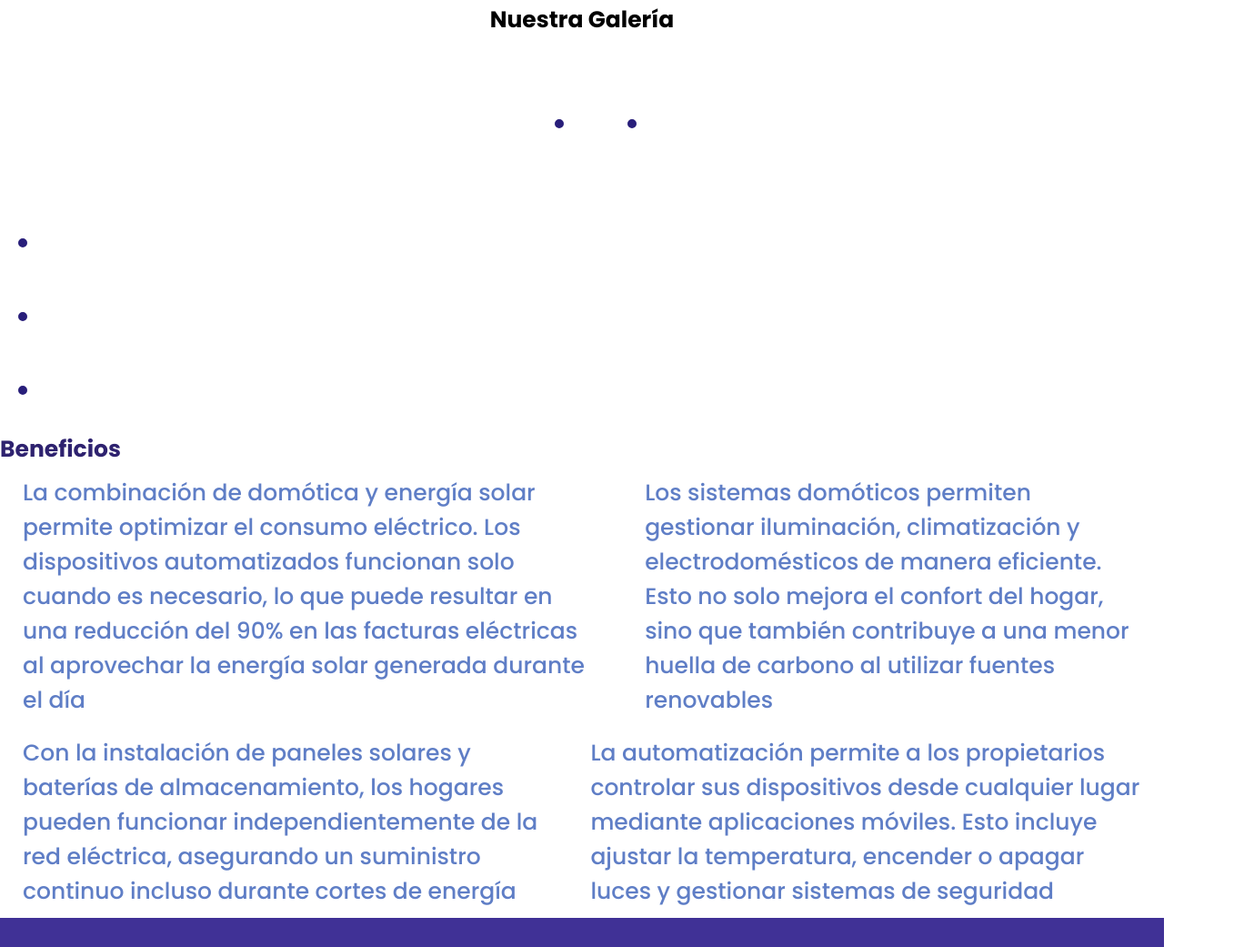
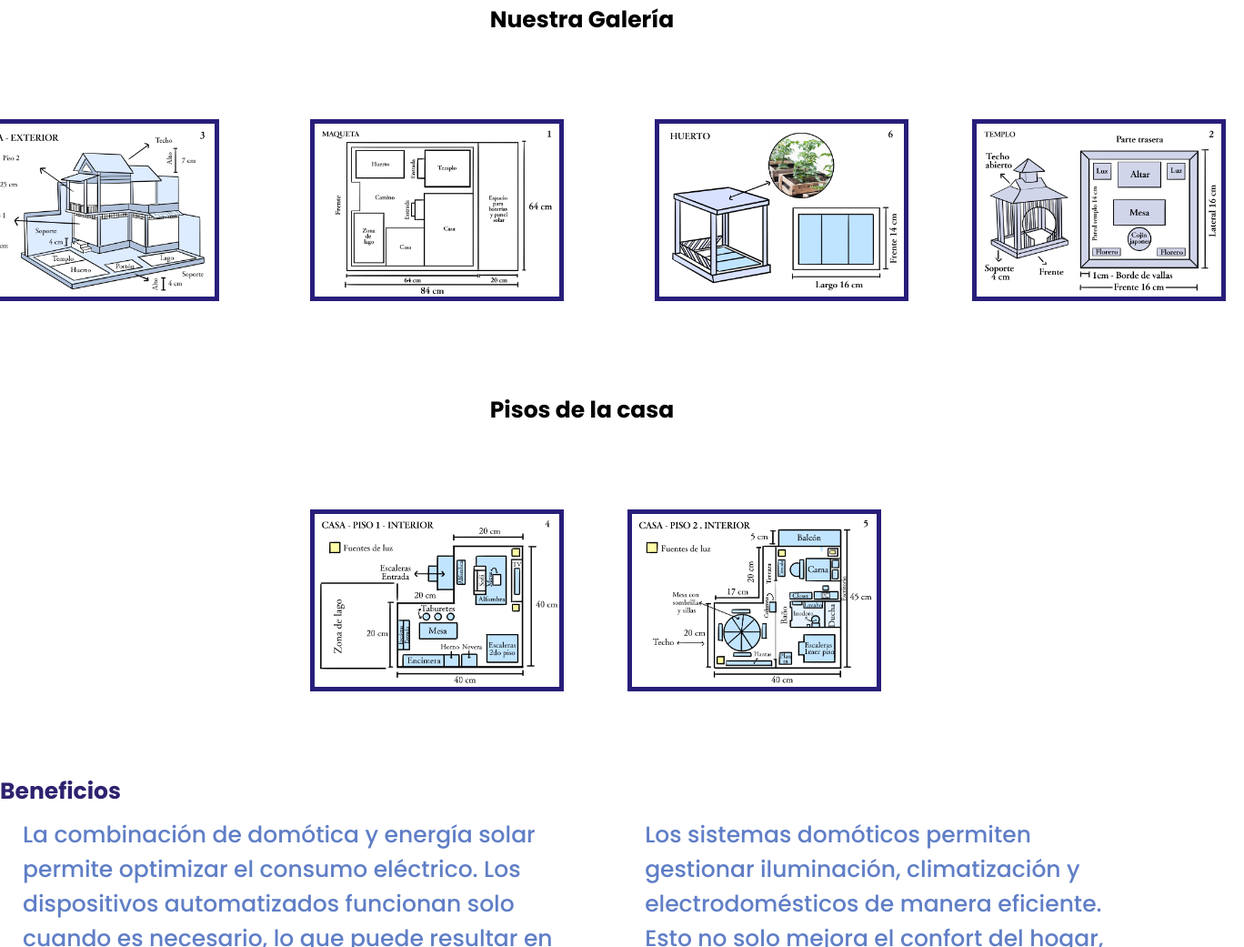
Before and after one commit to Settright163/TechHavenInstallations, a plain HTML site: page Proyecto.html in a window 1280 px wide. Shown: the part 217-1258 px from the top of the page at 91% size, 1368 px wide, since content can reach past the window. Drawn offline with Linux system fonts and the light colour scheme.

Commit message:
Add files via upload

```diff
--- a/Css/Estilos_1.css
+++ b/Css/Estilos_1.css
@@ -56,15 +56,15 @@ a{
     text-decoration: none;
 }
 .contenedor{
-    display: flex;
+    display: block;
     justify-content: center;
     align-items: center;
     color: rgb(41, 27, 83);
-    padding:10px 50px;
+    padding:20px 70px;
     margin: 20px
 }
 img{
-    border-radius: 50%;
+    border-radius: 0%;
     border: 5px solid #281e7a;
     height: 400px;
     margin: 30px 20px;
--- a/Proyecto.html
+++ b/Proyecto.html
@@ -45,22 +45,36 @@
                 </div>
                 <div class="contenedor 1">
                 <div>
-                    <img src="" alt="">
+                    <img src="Imágenes/3.png">
+                </div>
+                <div>
+                    <img src="Imágenes/1.png">
+                </div>
+                <div>
+                    <img src="Imágenes/6.png">
                 </div>
                 <div">
-                    <img src="" alt="">
+                    <img src="Imágenes/2.png">
                 </div>
                 <div>
-                    <img src="" alt="">
-                </div>
-                <div>
-                    <img src="" alt="">
-                </div>
-                <div>
-                    <img src="" alt="">
-                </div>
-                </div>
           </section>
+
+          <section>
+            <div class="contenedor">
+            <h2>
+                Pisos de la casa
+            </h2>
+
+            </div>
+            <div class="contenedor 1">
+            <div>
+                <img src="Imágenes/4.png" alt="">
+            </div>
+            <div">
+                <img src="Imágenes/5.png" alt="">
+            </div>
+            <div>
+      </section>
 
           <p>
             <strong class="resaltado">Beneficios<strong>
```
Also changed, not shown: Learn.html (+4 -6 lines), index.html (+2 -2 lines), Imágenes/1.png (added), Imágenes/2.png (added), Imágenes/3-1.png (added), Imágenes/3.png (added), Imágenes/4.png (added), Imágenes/5.png (added), Imágenes/6.png (added), Imágenes/Maquetado.png (added), Sobrenosotros.html (line endings or trailing spaces).
